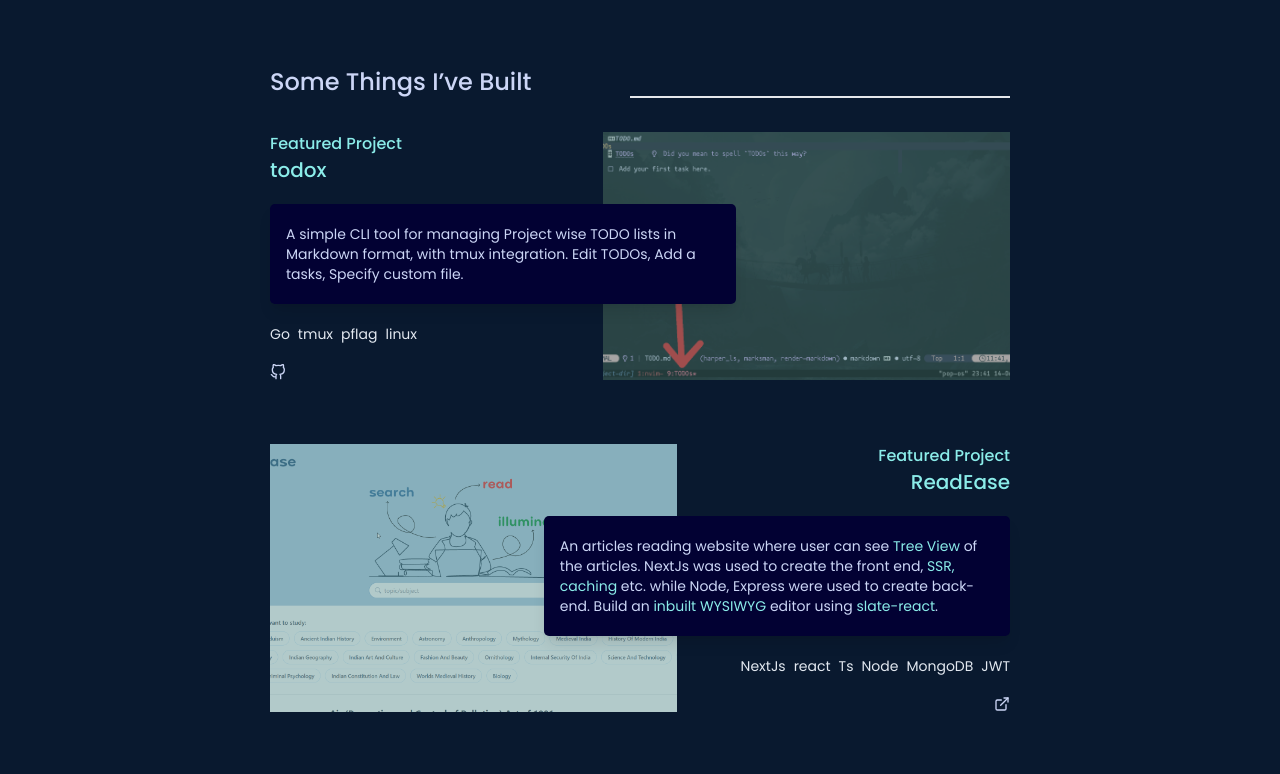
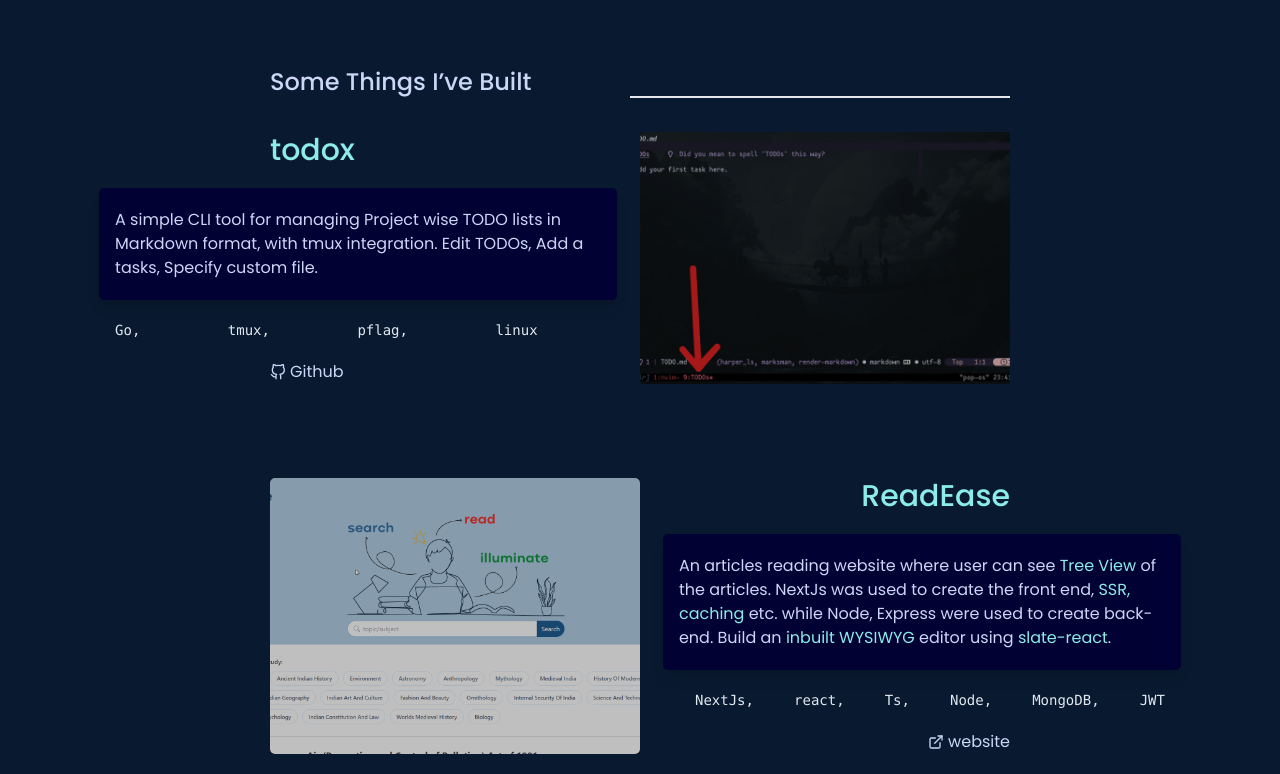
Before and after one commit to s-k-zaman/s-k-zaman.github.io, a React (Vite) app: page / in a window 1280 px wide. Shown: the part 1320-2094 px from the top of the page. Built offline with nearby package versions, Linux system fonts and the light colour scheme.

Commit message:
update: featured project view

```diff
--- a/src/components/IHaveBuilt/index.tsx
+++ b/src/components/IHaveBuilt/index.tsx
@@ -6,7 +6,7 @@
   return (
     <Showcase>
       <TitleWithBar title="Some Things I’ve Built">
-        <div id="featured" className="flex flex-col gap-[64px]">
+        <div id="featured" className="flex flex-col gap-[94px]">
           <FeatureProject
             reversed
             title="todox"
--- a/src/components/featureProject/featureProject.module.css
+++ b/src/components/featureProject/featureProject.module.css
@@ -1,14 +1,31 @@
-.featured:hover > :nth-child(1) > :nth-child(1) {
+/***** SIMPLE NO ANIMATION *****/
+.featured > :nth-child(1) > :nth-child(1) {
   background-color: transparent;
 }
-.featured:hover > :nth-child(1) > :nth-child(1) > :nth-child(1) {
+.featured > :nth-child(1) > :nth-child(1) > :nth-child(1) {
   background-color: transparent;
 }
 @media (min-width: 1024px) {
-  .featured_normal:hover > :nth-child(2) > :nth-child(3) {
+  .featured_normal > :nth-child(2) > :nth-child(3) {
     transform: translateX(33%);
   }
-  .featured_reversed:hover > :nth-child(2) > :nth-child(3) {
+  .featured_reversed > :nth-child(2) > :nth-child(3) {
     transform: translateX(-33%);
   }
 }
+
+/***** SIMPLE SLIDING ANIMATED *****/
+/* .featured:hover > :nth-child(1) > :nth-child(1) { */
+/*   background-color: transparent; */
+/* } */
+/* .featured:hover > :nth-child(1) > :nth-child(1) > :nth-child(1) { */
+/*   background-color: transparent; */
+/* } */
+/* @media (min-width: 1024px) { */
+/*   .featured_normal:hover > :nth-child(2) > :nth-child(3) { */
+/*     transform: translateX(33%); */
+/*   } */
+/*   .featured_reversed:hover > :nth-child(2) > :nth-child(3) { */
+/*     transform: translateX(-33%); */
+/*   } */
+/* } */
--- a/src/components/featureProject/index.tsx
+++ b/src/components/featureProject/index.tsx
@@ -28,11 +28,11 @@
     >
       <div
         className={classNames(
-          `hidden lg:block basis-[55%] shrink-0 ${props.imgClass} bg-cover bg-center`
+          `hidden lg:block basis-[50%] shrink-0 ${props.imgClass} bg-cover bg-center rounded-[5px] aspect-video`,
         )}
       >
-        {props.website ? (
-          <a href={props.website} target="_blank">
+        {props.website || props.github ? (
+          <a href={props.website || props.github} target="_blank">
             <div className="w-full h-full bg-primary-text/25 backdrop-brightness-75 transition-all"></div>
           </a>
         ) : (
@@ -50,26 +50,29 @@
             props.reversed ? "items-start" : "items-start lg:items-end"
           }`}
         >
-          <div className="w-fit font-medium text-x text-secondary-dark lg:text-primary-text">
-            Featured Project
-          </div>
-          <h2 className="w-fit font-medium text-xl text-primary-text">
+          {/* <div className="w-fit font-medium text-x text-secondary-dark lg:text-primary-text"> */}
+          {/*   Featured Project */}
+          {/* </div> */}
+          <h2 className="w-fit font-medium text-3xl text-primary-text">
             {props.title}
           </h2>
         </div>
-        <div className="z-10 text-secondary-text text-sm w-full lg:w-[140%] bg-none lg:bg-secondary-bg shadow-deep rounded-[5px] px-4 py-5 transition-all duration-500">
+        <div className="z-10 text-secondary-text text-normal w-full lg:w-[140%] bg-none lg:bg-secondary-bg shadow-deep rounded-[5px] px-4 py-5 transition-all duration-500">
           {props.popText}
         </div>
         <div
-          className={`z-10 font-normal text-sm flex flex-row flex-wrap px-4 lg:p-0 ${
+          className={`w-full lg:w-[140%] z-10 font-normal text-sm flex flex-row flex-wrap px-4 ${
             props.reversed
-              ? "items-start [&>*]:mr-auto"
-              : "items-end [&>*]:ml-auto"
+              ? "items-start [&>*]:mr-auto lg:pl-4 lg:pr-0 lg:-translate-x-[33%]"
+              : "items-end [&>*]:ml-auto lg:pr-4 lg:pl-0 lg:translate-x-[33%]"
           }  gap-[8px] px-1`}
         >
-          {props.tools.map((tool) => (
-            <span key={tool}>{tool}</span>
-          ))}
+          {props.tools.map((tool, idx) => {
+            if (idx + 1 === props.tools.length) {
+              return <code key={`tool-${idx}`}>{tool}</code>;
+            }
+            return <code key={`tool-${idx}`}>{tool},</code>;
+          })}
         </div>
         <div
           className={`z-10 pb-4 pl-4 lg:p-0 flex flex-row gap-[10px] ${
@@ -79,17 +82,21 @@
           } w-full text-secondary-text`}
         >
           {props.github && (
-            <a href={props.github} target="_blank" className="hover:text-white">
-              <FiGithub />
+            <a
+              href={props.github}
+              target="_blank"
+              className="hover:text-white flex gap-1 items-center"
+            >
+              <FiGithub /> Github
             </a>
           )}
           {props.website && (
             <a
               href={props.website}
               target="_blank"
-              className="hover:text-primary-text"
+              className="hover:text-primary-text flex gap-1 items-center"
             >
-              <FiExternalLink />
+              <FiExternalLink /> website
             </a>
           )}
         </div>
```
